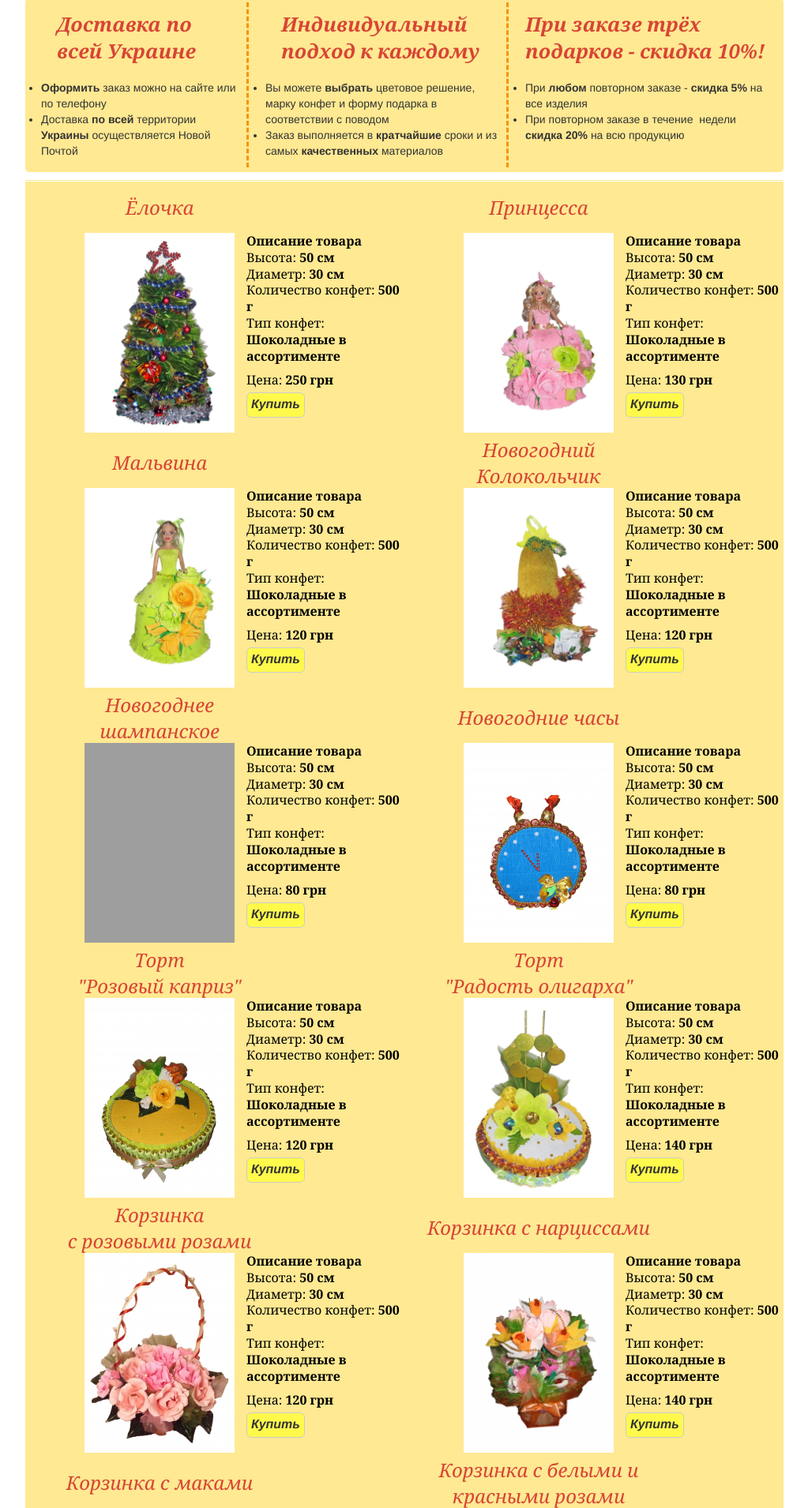
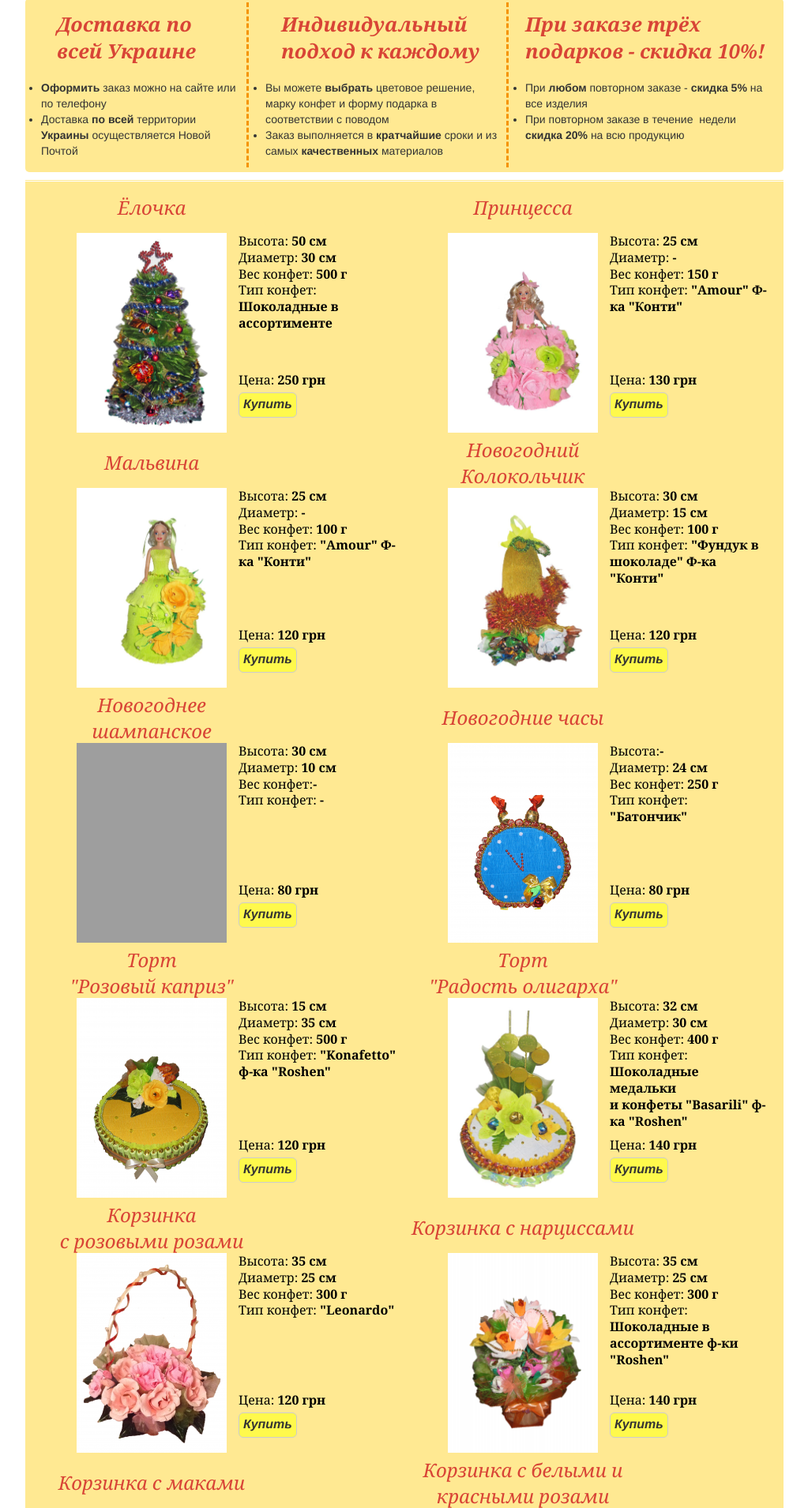
Before and after one commit to Scandinavs/artlavka, a PHP site: page / in a window 1280 px wide. Shown: the part 437-2347 px from the top of the page at 79% size, without its empty margins (128-1151 px from the left). Run offline with PHP 8.4, Linux system fonts and the light colour scheme; data that the repository does not hold is empty; some libraries are stand-ins or nearby versions; grey boxes are pictures that could not be loaded.

Commit message:
Added content and small fixes.

```diff
--- a/index.php
+++ b/index.php
@@ -181,7 +181,7 @@ $baseItemsDirSmall = "items/small/";
             $itemDescription = '
             Высота:<b> 50 см</b><br/>
             Диаметр: <b>30 см</b><br/>
-            Количество конфет:<b> 500 г</b><br/>
+            Вес конфет:<b> 500 г</b><br/>
             Тип конфет: <b>Шоколадные в ассортименте</b>';
             $itemPrice = 'Цена: <strong>250 грн</strong>';
             include 'item.html';
@@ -193,10 +193,10 @@ $baseItemsDirSmall = "items/small/";
             $largeItemImage = $baseItemsDir . 'IMG_9619.jpg';
             $itemImage = $baseItemsDirSmall . '9.jpg';
             $itemDescription = '
-            Высота:<b> 50 см</b><br/>
-            Диаметр: <b>30 см</b><br/>
-            Количество конфет:<b> 500 г</b><br/>
-            Тип конфет: <b>Шоколадные в ассортименте</b>';
+            Высота:<b> 25 см</b><br/>
+            Диаметр: <b>-</b><br/>
+            Вес конфет:<b> 150 г</b><br/>
+            Тип конфет: <b>"Amour" Ф-ка "Конти"</b>';
             $itemPrice = 'Цена: <strong>130 грн</strong>';
             include 'item.html';
             ?>
@@ -207,10 +207,10 @@ $baseItemsDirSmall = "items/small/";
             $largeItemImage = $baseItemsDir . 'IMG_9621.jpg';
             $itemImage = $baseItemsDirSmall . '10.jpg';
             $itemDescription = '
-            Высота:<b> 50 см</b><br/>
-            Диаметр: <b>30 см</b><br/>
-            Количество конфет:<b> 500 г</b><br/>
-            Тип конфет: <b>Шоколадные в ассортименте</b>';
+            Высота:<b> 25 см</b><br/>
+            Диаметр: <b>-</b><br/>
+            Вес конфет:<b> 100 г</b><br/>
+            Тип конфет: <b>"Amour" Ф-ка "Конти"</b>';
             $itemPrice = 'Цена: <strong>120 грн</strong>';
             include 'item.html';
             ?>
@@ -221,10 +221,10 @@ $baseItemsDirSmall = "items/small/";
             $largeItemImage = $baseItemsDir . 'IMG_9624.jpg';
             $itemImage = $baseItemsDirSmall . '11.jpg';
             $itemDescription = '
-            Высота:<b> 50 см</b><br/>
-            Диаметр: <b>30 см</b><br/>
-            Количество конфет:<b> 500 г</b><br/>
-            Тип конфет: <b>Шоколадные в ассортименте</b>';
+            Высота:<b> 30 см</b><br/>
+            Диаметр: <b>15 см</b><br/>
+            Вес конфет:<b> 100 г</b><br/>
+            Тип конфет: <b>"Фундук в шоколаде" Ф-ка "Конти"</b>';
             $itemPrice = 'Цена: <strong>120 грн</strong>';
             include 'item.html';
             ?>
@@ -235,10 +235,10 @@ $baseItemsDirSmall = "items/small/";
             $largeItemImage = $baseItemsDir . 'IMG_9602.jpg';
             $itemImage = $baseItemsDirSmall . '20.jpg';
             $itemDescription = '
-            Высота:<b> 50 см</b><br/>
-            Диаметр: <b>30 см</b><br/>
-            Количество конфет:<b> 500 г</b><br/>
-            Тип конфет: <b>Шоколадные в ассортименте</b>';
+            Высота:<b> 30 см</b><br/>
+            Диаметр: <b>10 см</b><br/>
+            Вес конфет:<b>-</b><br/>
+            Тип конфет: <b>-</b>';
             $itemPrice = 'Цена: <strong>80 грн</strong>';
             include 'item.html';
             ?>
@@ -249,10 +249,10 @@ $baseItemsDirSmall = "items/small/";
             $largeItemImage = $baseItemsDir . 'IMG_9584.jpg';
             $itemImage = $baseItemsDirSmall . '2.png';
             $itemDescription = '
-            Высота:<b> 50 см</b><br/>
-            Диаметр: <b>30 см</b><br/>
-            Количество конфет:<b> 500 г</b><br/>
-            Тип конфет: <b>Шоколадные в ассортименте</b>';
+            Высота:<b>-</b><br/>
+            Диаметр: <b>24 см</b><br/>
+            Вес конфет:<b> 250 г</b><br/>
+            Тип конфет: <b>"Батончик"</b>';
             $itemPrice = 'Цена: <strong>80 грн</strong>';
             include 'item.html';
             ?>
@@ -263,10 +263,10 @@ $baseItemsDirSmall = "items/small/";
             $largeItemImage = $baseItemsDir . 'IMG_9597.jpg';
             $itemImage = $baseItemsDirSmall . '19.png';
             $itemDescription = '
-            Высота:<b> 50 см</b><br/>
-            Диаметр: <b>30 см</b><br/>
-            Количество конфет:<b> 500 г</b><br/>
-            Тип конфет: <b>Шоколадные в ассортименте</b>';
+            Высота:<b> 15 см</b><br/>
+            Диаметр: <b>35 см</b><br/>
+            Вес конфет:<b> 500 г</b><br/>
+            Тип конфет: <b>"Konafetto" ф-ка "Roshen"</b>';
             $itemPrice = 'Цена: <strong>120 грн</strong>';
             include 'item.html';
             ?>
@@ -277,10 +277,10 @@ $baseItemsDirSmall = "items/small/";
             $largeItemImage = $baseItemsDir . 'IMG_9634_2.jpg';
             $itemImage = $baseItemsDirSmall . '16.jpg';
             $itemDescription = '
-            Высота:<b> 50 см</b><br/>
+            Высота:<b> 32 см</b><br/>
             Диаметр: <b>30 см</b><br/>
-            Количество конфет:<b> 500 г</b><br/>
-            Тип конфет: <b>Шоколадные в ассортименте</b>';
+            Вес конфет:<b> 400 г</b><br/>
+            Тип конфет: <b>Шоколадные медальки<br/>и конфеты "Basarili" ф-ка "Roshen"</b>';
             $itemPrice = 'Цена: <strong>140 грн</strong>';
             include 'item.html';
             ?>
@@ -291,10 +291,10 @@ $baseItemsDirSmall = "items/small/";
             $largeItemImage = $baseItemsDir . 'IMG_9638.jpg';
             $itemImage = $baseItemsDirSmall . '3.png';
             $itemDescription = '
-            Высота:<b> 50 см</b><br/>
-            Диаметр: <b>30 см</b><br/>
-            Количество конфет:<b> 500 г</b><br/>
-            Тип конфет: <b>Шоколадные в ассортименте</b>';
+            Высота:<b> 35 см</b><br/>
+            Диаметр: <b>25 см</b><br/>
+            Вес конфет:<b> 300 г</b><br/>
+            Тип конфет: <b>"Leonardo"</b>';
             $itemPrice = 'Цена: <strong>120 грн</strong>';
             include 'item.html';
             ?>
@@ -305,10 +305,10 @@ $baseItemsDirSmall = "items/small/";
             $largeItemImage = $baseItemsDir . 'IMG_9591.jpg';
             $itemImage = $baseItemsDirSmall . '4.png';
             $itemDescription = '
-            Высота:<b> 50 см</b><br/>
-            Диаметр: <b>30 см</b><br/>
-            Количество конфет:<b> 500 г</b><br/>
-            Тип конфет: <b>Шоколадные в ассортименте</b>';
+            Высота:<b> 35 см</b><br/>
+            Диаметр: <b>25 см</b><br/>
+            Вес конфет:<b> 300 г</b><br/>
+            Тип конфет: <b>Шоколадные в ассортименте ф-ки "Roshen"</b>';
             $itemPrice = 'Цена: <strong>140 грн</strong>';
             include 'item.html';
             ?>
@@ -319,10 +319,10 @@ $baseItemsDirSmall = "items/small/";
             $largeItemImage = $baseItemsDir . 'IMG_9593.jpg';
             $itemImage = $baseItemsDirSmall . '1.png';
             $itemDescription = '
-            Высота:<b> 50 см</b><br/>
-            Диаметр: <b>30 см</b><br/>
-            Количество конфет:<b> 500 г</b><br/>
-            Тип конфет: <b>Шоколадные в ассортименте</b>';
+            Высота:<b> 30 см</b><br/>
+            Диаметр: <b>25 см</b><br/>
+            Вес конфет:<b> 300 г</b><br/>
+            Тип конфет: <b>"Парижель" ф-ка "АВК"</b>';
             $itemPrice = 'Цена: <strong>120 грн</strong>';
             include 'item.html';
             ?>
@@ -333,10 +333,10 @@ $baseItemsDirSmall = "items/small/";
             $largeItemImage = $baseItemsDir . 'IMG_9603.jpg';
             $itemImage = $baseItemsDirSmall . '21.png';
             $itemDescription = '
-            Высота:<b> 50 см</b><br/>
-            Диаметр: <b>30 см</b><br/>
-            Количество конфет:<b> 500 г</b><br/>
-            Тип конфет: <b>Шоколадные в ассортименте</b>';
+            Высота:<b> 30 см</b><br/>
+            Диаметр: <b>25 см</b><br/>
+            Вес конфет:<b> 300 г</b><br/>
+            Тип конфет: <b>"Трюфель" ф-ка "АВК"</b>';
             $itemPrice = 'Цена: <strong>120 грн</strong>';
             include 'item.html';
             ?>
@@ -347,10 +347,10 @@ $baseItemsDirSmall = "items/small/";
             $largeItemImage = $baseItemsDir . 'IMG_9586.jpg';
             $itemImage = $baseItemsDirSmall . '7.png';
             $itemDescription = '
-            Высота:<b> 50 см</b><br/>
-            Диаметр: <b>30 см</b><br/>
-            Количество конфет:<b> 500 г</b><br/>
-            Тип конфет: <b>Шоколадные в ассортименте</b>';
+            Высота:<b> 20 см</b><br/>
+            Диаметр: <b>25 см</b><br/>
+            Вес конфет:<b> 300 г</b><br/>
+            Тип конфет: <b>"Трюфель" ф-ка "АВК"</b>';
             $itemPrice = 'Цена: <strong>120 грн</strong>';
             include 'item.html';
             ?>
@@ -361,10 +361,10 @@ $baseItemsDirSmall = "items/small/";
             $largeItemImage = $baseItemsDir . 'IMG_9627_2.jpg';
             $itemImage = $baseItemsDirSmall . '13.jpg';
             $itemDescription = '
-            Высота:<b> 50 см</b><br/>
-            Диаметр: <b>30 см</b><br/>
-            Количество конфет:<b> 500 г</b><br/>
-            Тип конфет: <b>Шоколадные в ассортименте</b>';
+            Высота:<b> 30 см</b><br/>
+            Диаметр: <b>25 см</b><br/>
+            Вес конфет:<b> 300 г</b><br/>
+            Тип конфет: <b>"Трюфель" ф-ка "АВК"</b>';
             $itemPrice = 'Цена: <strong>120 грн</strong>';
             include 'item.html';
             ?>
@@ -375,10 +375,10 @@ $baseItemsDirSmall = "items/small/";
             $largeItemImage = $baseItemsDir . 'IMG_9630.jpg';
             $itemImage = $baseItemsDirSmall . '25.jpg';
             $itemDescription = '
-            Высота:<b> 50 см</b><br/>
-            Диаметр: <b>30 см</b><br/>
-            Количество конфет:<b> 500 г</b><br/>
-            Тип конфет: <b>Шоколадные в ассортименте</b>';
+            Высота:<b> 20 см</b><br/>
+            Диаметр: <b>15 см</b><br/>
+            Вес конфет:<b> 150 г</b><br/>
+            Тип конфет: <b>"Amour" ф-ка "Конти"</b>';
             $itemPrice = 'Цена: <strong>120 грн</strong>';
             include 'item.html';
             ?>
--- a/item.html
+++ b/item.html
@@ -14,7 +14,7 @@
     </div>
     <div>
         <div class="itemDescription">
-            <strong>Описание товара</strong>
+            <!--<strong>Описание товара</strong>-->
             <?php echo $itemDescription; ?>
         </div>
         <!--<div style="clear:both"></div>-->
--- a/style/style.css
+++ b/style/style.css
@@ -169,6 +169,7 @@ h2 {
 .goodsBackground {
     float: left;
     width: 100%;
+    padding-bottom: 25px;
     background: #ffe992;
     border: 0px solid #000000;
     opacity: 1;
@@ -181,7 +182,7 @@ h2 {
     float: left;
     text-align: left;
     width: 430px;
-    padding-left: 50px;
+    padding-left: 40px;
 }
 
 .itemTitle {
@@ -393,3 +394,7 @@ input.error:focus, textarea.error:focus { border-color: #973d3d; color: #a35959;
     font-weight: bold;
     background: #fa6023 none repeat scroll left top;
 }
+
+#footer p {
+    text-align: center;
+}
```
